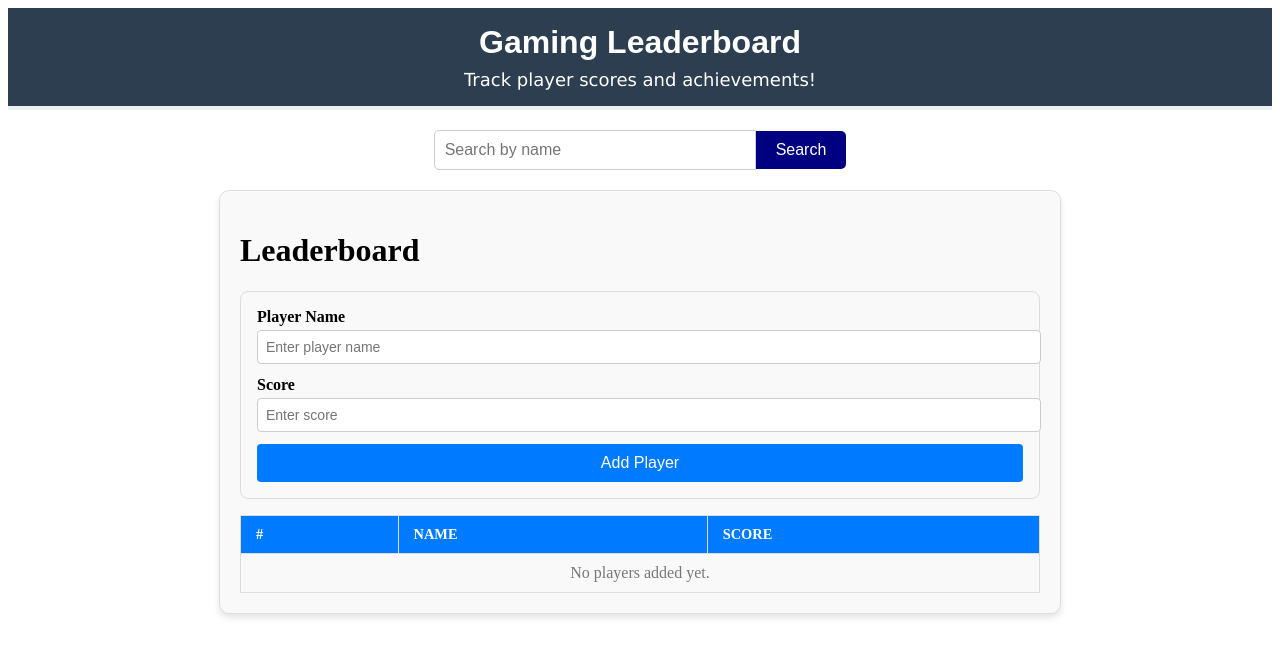
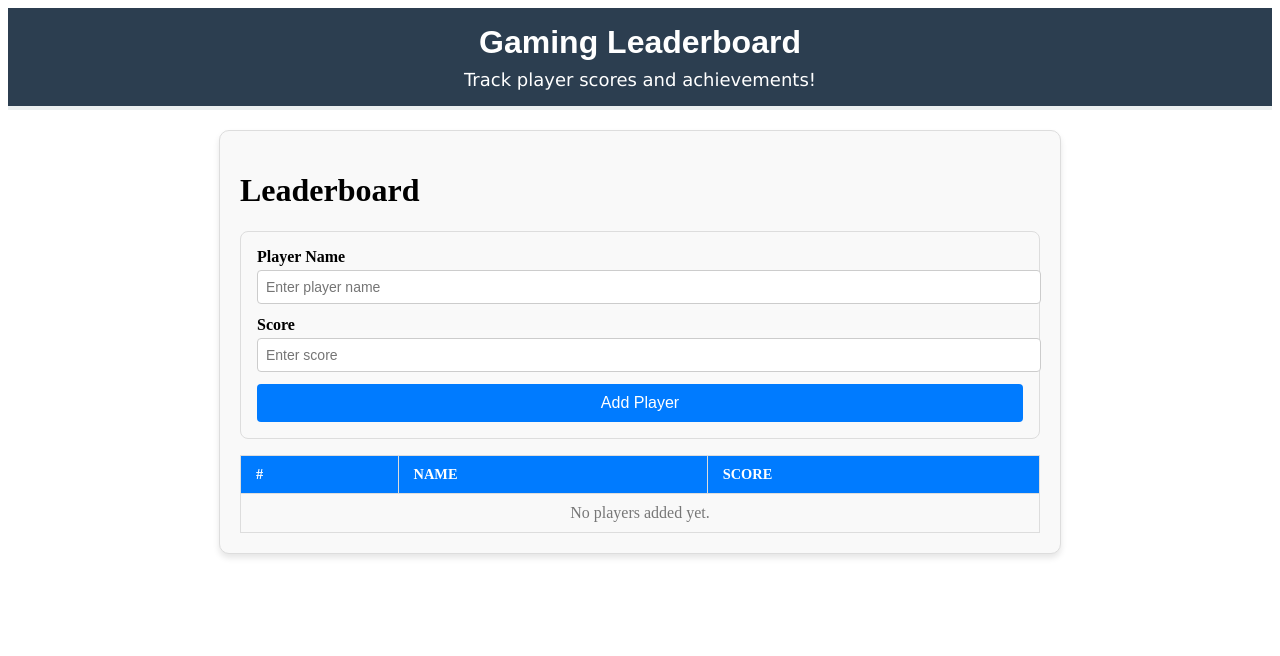
Before and after one commit to blovelace84/Gaming-Leaderboard-Repo, a React (Vite) app in the folder gaming-leaderboard/: page / in a window 1280 px wide. Shown: the top 656 px of the page. Built offline with nearby package versions, Linux system fonts and the light colour scheme.

Commit message:
Remove search component and styles

```diff
--- a/gaming-leaderboard/src/App.jsx
+++ b/gaming-leaderboard/src/App.jsx
@@ -1,13 +1,11 @@
 import Header from "./Header";
 import Leaderboard from "./Leaderboard";
-import Search from "./Search";
 
 const App = () => {
 
     return(
         <div>
             <Header />
-            <Search />
             <Leaderboard />
         </div>
     );
--- a/gaming-leaderboard/src/Search.css
+++ /dev/null
@@ -1,34 +0,0 @@
-/* Style for the search bar container */
-.search-bar {
-    display: flex;
-    justify-content: center;
-    align-items: center;
-    margin: 20px 0;
-  }
-
-  /* Style for the input field */
-  .search-input {
-    padding: 10px;
-    font-size: 16px;
-    border: 1px solid #ccc;
-    border-radius: 5px 0 0 5px;
-    outline: none;
-    flex-grow: 1;
-    max-width: 300px;
-  }
-
-  /* Style for the search button */
-  .search-button {
-    padding: 10px 20px;
-    font-size: 16px;
-    background-color: navy;
-    color: #fff;
-    border: none;
-    border-radius: 0 5px 5px 0;
-    cursor: pointer;
-    transition: background-color 0.3s ease;
-  }
-
-  .search-button:hover {
-    background-color: green;
-  }
--- a/gaming-leaderboard/src/Search.jsx
+++ /dev/null
@@ -1,31 +0,0 @@
-import React, {  useState  } from "react";
-import './Search.css';
-
-const Search = ({onSearch}) => {
-    const [query, setQuery] = useState("");
-
-    const handleSearch = (e) => {
-        const value = e.target.value;
-        setQuery(value);
-        onSearch(value); //Notify parent about the search query
-    };
-
-
-
-    return(
-        <form onSubmit={handleSearch} className="search-bar">
-        <input
-          type="text"
-          placeholder="Search by name"
-          value={query}
-          onChange={(e) => setQuery(e.target.value)}
-          className="search-input"
-        />
-        <button type="submit" className="search-button">
-          Search
-        </button>
-      </form>
-    );
-}
-
-export default Search;
```
